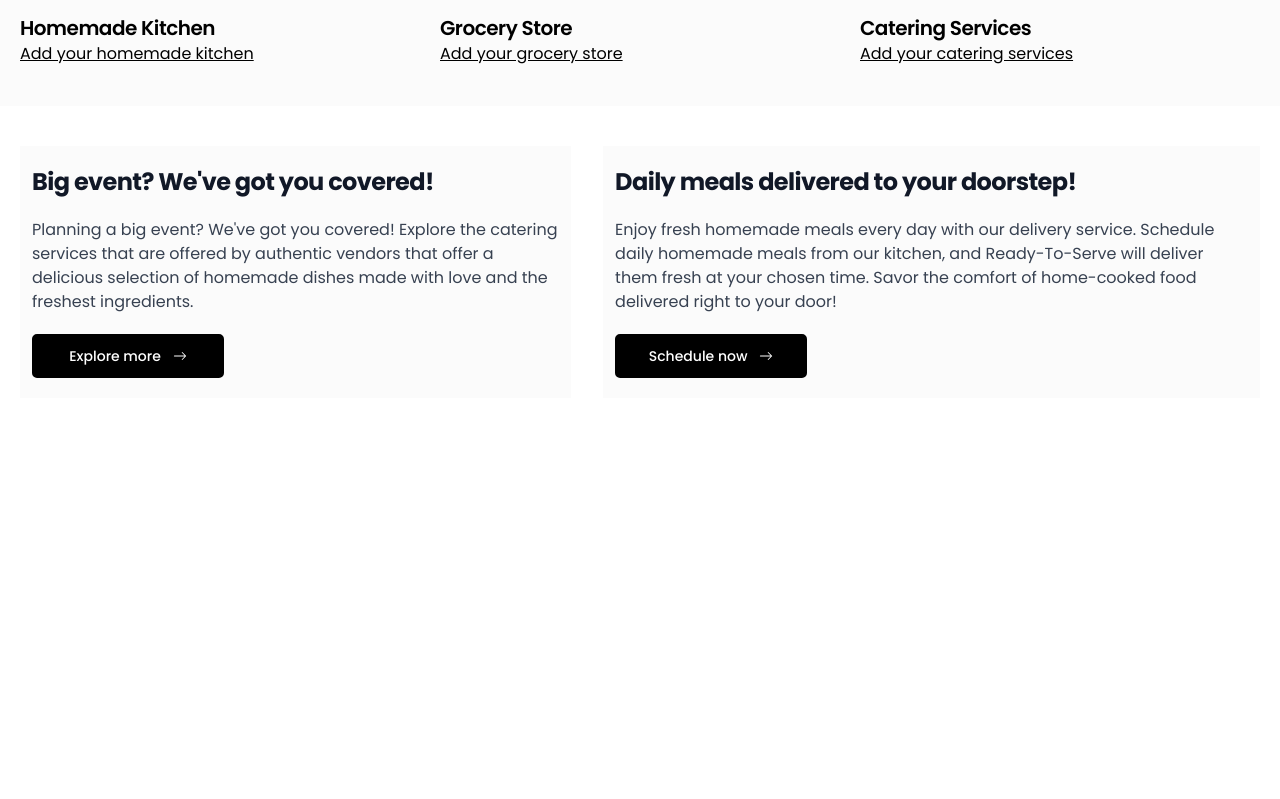
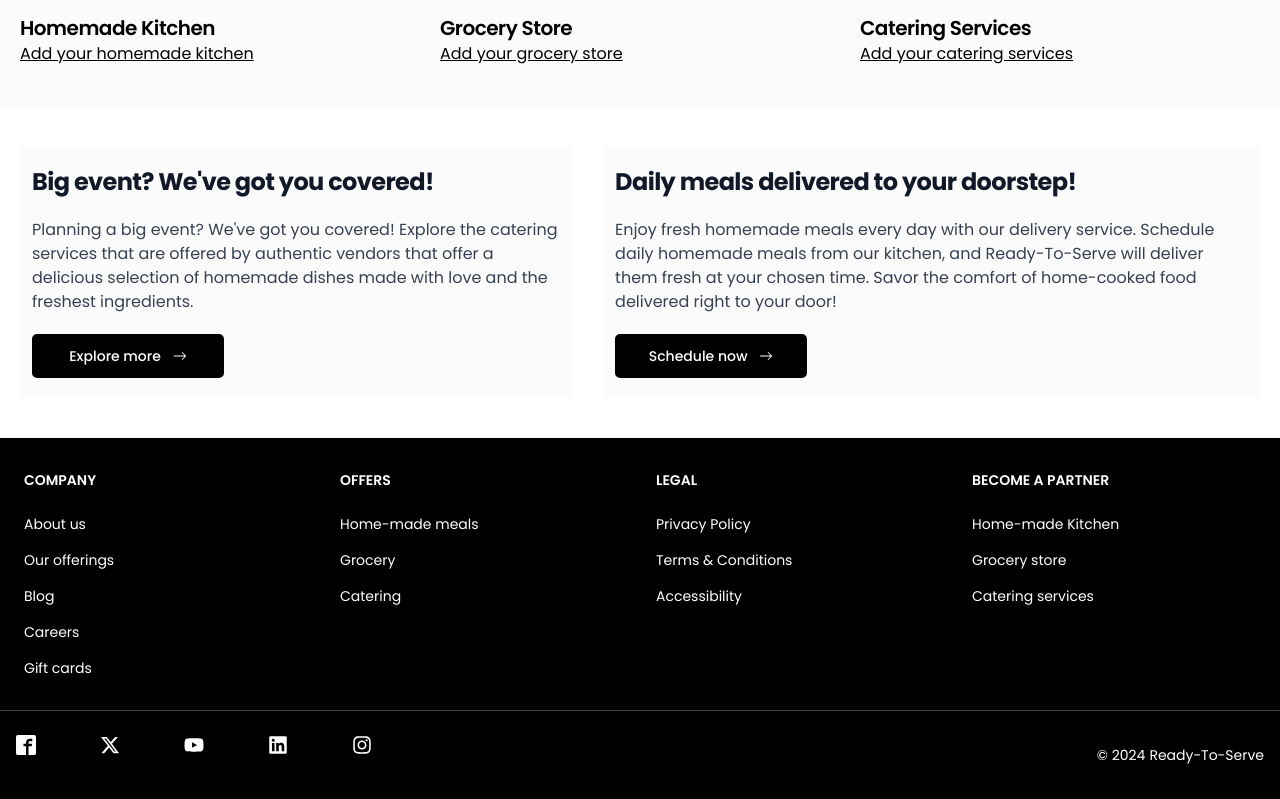
Before and after one commit to AmnahZia08/ready-to-serve, a Next.js app: page / in a window 1280 px wide. Shown: the part 2103-2902 px from the top of the page. Before the commit the page ends 2541 px from the top, so only its background shows below. Built offline with nearby package versions, Linux system fonts and the light colour scheme.

Commit message:
chore: create footer

```diff
--- /dev/null
+++ b/src/app/components/footer/index.tsx
@@ -0,0 +1,141 @@
+import {
+  Footer as FooterFB,
+  FooterCopyright,
+  FooterIcon,
+  FooterLink,
+  FooterLinkGroup,
+  FooterTitle,
+} from "flowbite-react";
+
+import { ImFacebook2 } from "react-icons/im";
+import {
+  FaXTwitter,
+  FaYoutube,
+  FaLinkedin,
+  FaInstagram,
+} from "react-icons/fa6";
+
+const theme = {
+  root: {
+    base: "w-full bg-black shadow md:flex md:items-center md:justify-between",
+    container: "w-full p-6",
+  },
+//   groupLink: {
+//     base: "flex flex-wrap text-sm text-white",
+//     link: {
+//       base: "me-4 last:mr-0 md:mr-6",
+//       href: "hover:underline",
+//     },
+//     col: "flex-col space-y-4",
+//   },
+//   icon: {
+//     base: "text-white dark:hover:text-white",
+//     size: "h-5 w-5",
+//   },
+//   title: {
+//     base: "mb-6 text-sm font-semibold uppercase text-white",
+//   },
+//   divider: {
+//     base: "my-6 w-full border-gray-200 dark:border-gray-700 sm:mx-auto lg:my-8",
+//   },
+//   copyright: {
+//     base: "text-sm text-white sm:text-center",
+//     href: "ml-1 hover:underline",
+//     span: "ml-1",
+//   },
+//   brand: {
+//     base: "mb-4 flex items-center sm:mb-0",
+//     img: "mr-3 h-8",
+//     span: "self-center whitespace-nowrap text-2xl font-semibold text-white",
+//   },
+};
+
+const Footer = () => {
+  return (
+    <FooterFB theme={theme}>
+      <div className="w-full">
+        <div className="grid w-full grid-cols-2 gap-8 px-6 py-8 md:grid-cols-4">
+          <div>
+            <FooterTitle className="text-white" title="Company" />
+            <FooterLinkGroup col>
+              <FooterLink href="#" className="text-white">
+                About us
+              </FooterLink>
+              <FooterLink href="#" className="text-white">
+                Our offerings
+              </FooterLink>
+              <FooterLink href="#" className="text-white">
+                Blog
+              </FooterLink>
+              <FooterLink href="#" className="text-white">
+                Careers
+              </FooterLink>
+              <FooterLink href="#" className="text-white">
+                Gift cards
+              </FooterLink>
+            </FooterLinkGroup>
+          </div>
+          <div>
+            <FooterTitle className="text-white" title="Offers" />
+            <FooterLinkGroup col>
+              <FooterLink href="#" className="text-white">
+                Home-made meals
+              </FooterLink>
+              <FooterLink href="#" className="text-white">
+                Grocery
+              </FooterLink>
+              <FooterLink href="#" className="text-white">
+                Catering
+              </FooterLink>
+            </FooterLinkGroup>
+          </div>
+          <div>
+            <FooterTitle className="text-white" title="Legal" />
+            <FooterLinkGroup col>
+              <FooterLink href="#" className="text-white">
+                Privacy Policy
+              </FooterLink>
+              <FooterLink href="#" className="text-white">
+                Terms &amp; Conditions
+              </FooterLink>
+              <FooterLink href="#" className="text-white">
+                Accessibility
+              </FooterLink>
+            </FooterLinkGroup>
+          </div>
+          <div>
+            <FooterTitle className="text-white" title="Become a partner" />
+            <FooterLinkGroup col>
+              <FooterLink href="#" className="text-white">
+                Home-made Kitchen
+              </FooterLink>
+              <FooterLink href="#" className="text-white">
+                Grocery store
+              </FooterLink>
+              <FooterLink href="#" className="text-white">
+                Catering services
+              </FooterLink>
+            </FooterLinkGroup>
+          </div>
+        </div>
+        <div className="w-full bg-black px-4 py-6 sm:flex sm:items-center sm:justify-between border-t border-[#454545]">
+          <div className="mt-4 flex space-x-6 sm:mt-0 sm:justify-center gap-10 mb-5">
+            <FooterIcon href="#" className="text-white" icon={ImFacebook2} fontSize={16}/>
+            <FooterIcon href="#" className="text-white" icon={FaXTwitter} />
+            <FooterIcon href="#" className="text-white" icon={FaYoutube} />
+            <FooterIcon href="#" className="text-white" icon={FaLinkedin} />
+            <FooterIcon href="#" className="text-white" icon={FaInstagram} />
+          </div>
+          <FooterCopyright
+            href="#"
+            by="Ready-To-Serve"
+            year={2024}
+            className="text-white"
+          />
+        </div>
+      </div>
+    </FooterFB>
+  );
+};
+
+export default Footer;
--- a/src/app/components/home-page/section-four.tsx
+++ b/src/app/components/home-page/section-four.tsx
@@ -22,7 +22,7 @@ const SectionFour = () => {
             fingertips. Go ahead, download Ready-To-Serve now.
           </p>
 
-          <div className="flex gap-3 mt-7">
+          <div className="flex gap-3 mt-7 flex-wrap">
             <Button className="w-[180px]">
               <div className="flex gap-2">
                 <BsApple size={30} />
--- a/src/app/page.tsx
+++ b/src/app/page.tsx
@@ -1,4 +1,5 @@
 import Container from "./components/container";
+import Footer from "./components/footer";
 import OurStory from "./components/home-page/our-story";
 import PartnerWithUs from "./components/home-page/partner-with-us";
 import SectionFour from "./components/home-page/section-four";
@@ -29,6 +30,7 @@ export default function Home() {
         <SectionFour />
         <PartnerWithUs />
         <SectionSix />
+        <Footer />
       </Container>
     </main>
   );
```
